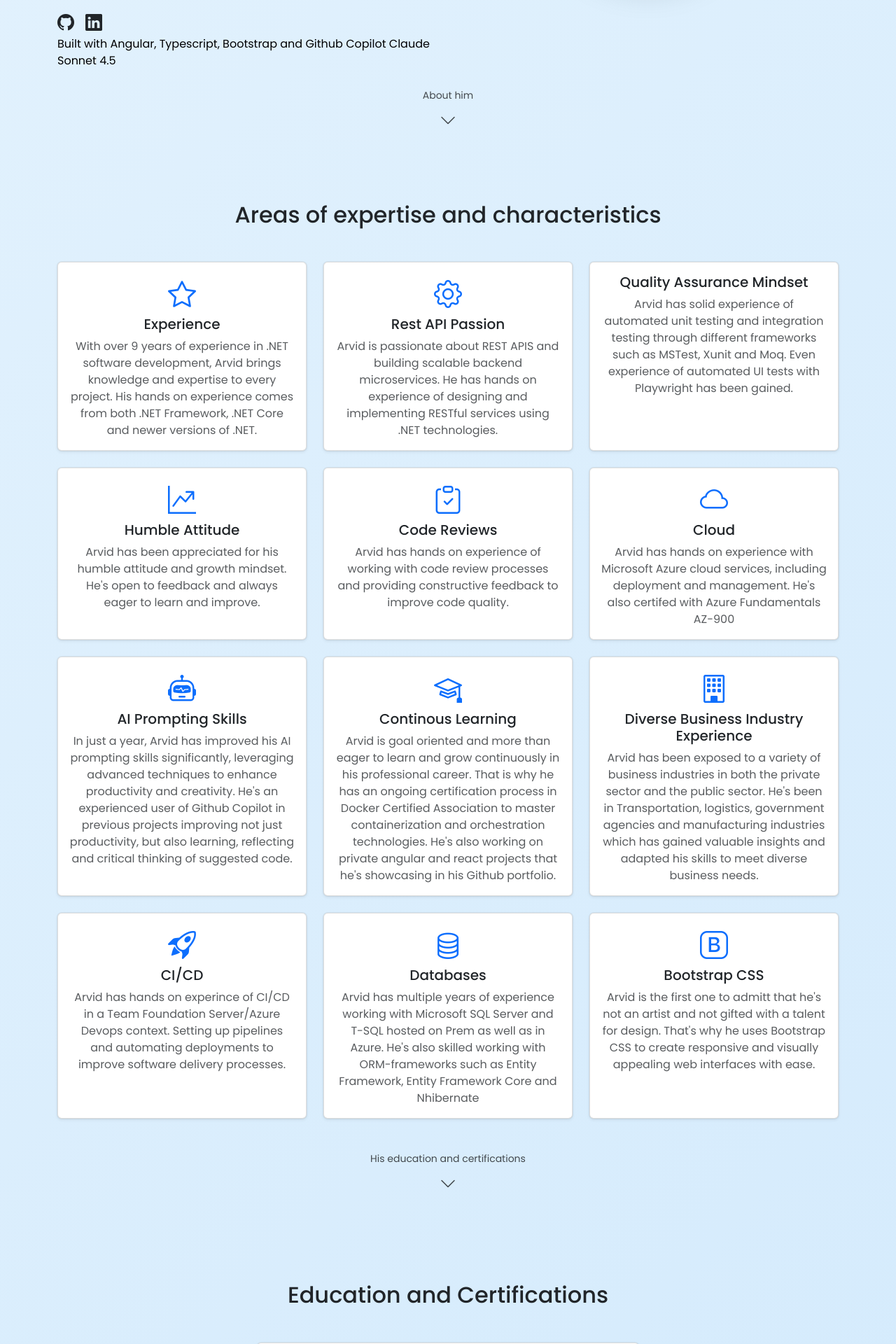
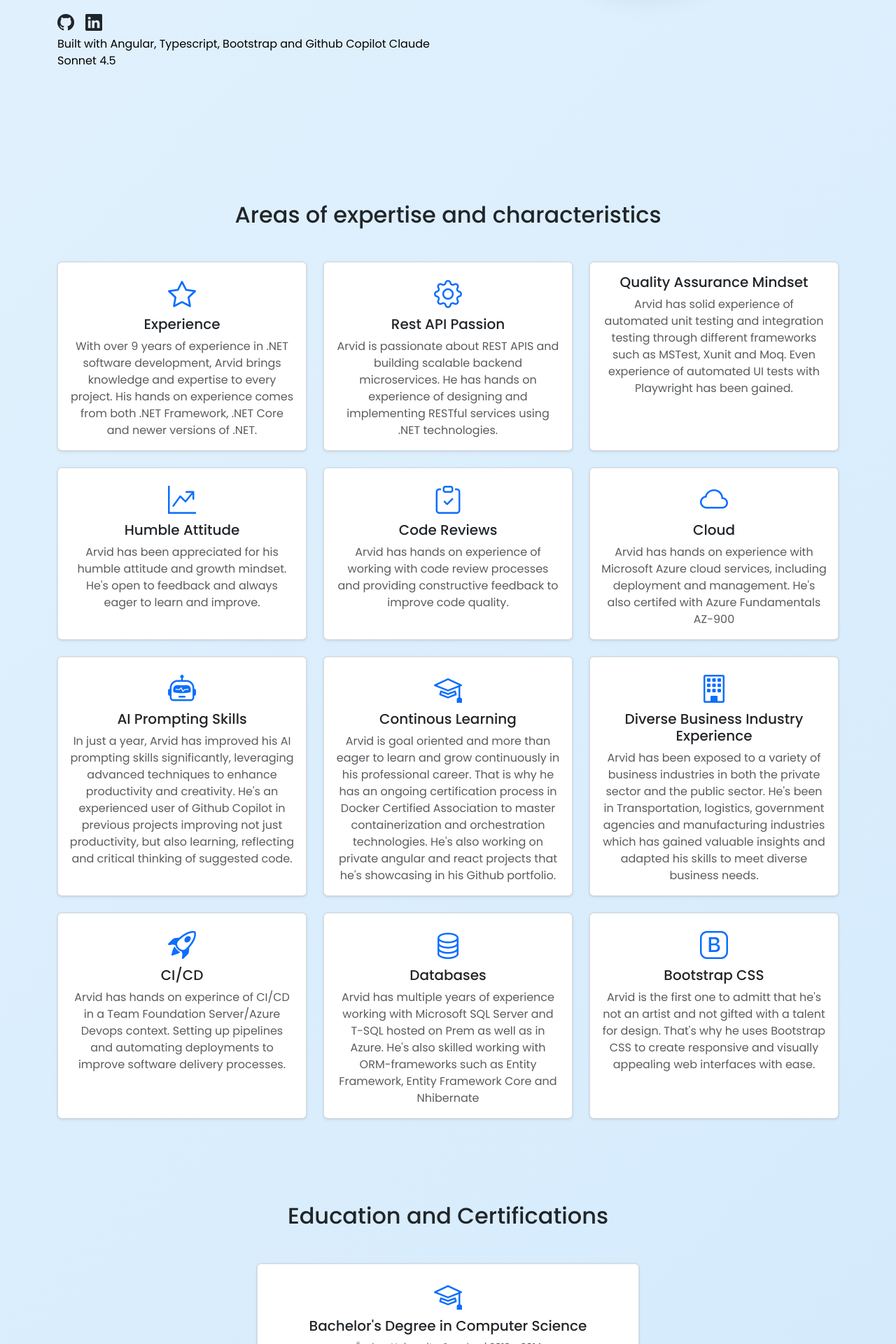
Before and after one commit to arvidwaldner/profile-angular-app, an Angular app: page / in a window 1280 px wide. Shown: the part 640-2560 px from the top of the page at 70% size. Built offline with nearby package versions, Linux system fonts and the light colour scheme.

Commit message:
Removing scroll indicators.

```diff
--- a/src/app/app.html
+++ b/src/app/app.html
@@ -65,15 +65,6 @@
       </div>
     </div>
   </div>
-
-  <div class="scroll-indicator position-absolute bottom-0 start-50 translate-middle-x mb-4">
-    <a href="#about" class="text-black text-decoration-none">
-      <div class="d-flex flex-column align-items-center animate-bounce">
-        <span class="small mb-2">About him</span>
-        <i class="bi bi-chevron-down fs-4"></i>
-      </div>
-    </a>
-  </div>
 </section>
 
 <section id="about" class="py-5 position-relative">
@@ -92,15 +83,6 @@
         </div>
       }
     </div>
-  </div>
-
-  <div class="scroll-indicator position-relative start-50 translate-middle-x mt-5">
-    <a href="#education" class="text-black text-decoration-none">
-      <div class="d-flex flex-column align-items-center animate-bounce">
-        <span class="small mb-2">His education and certifications</span>
-        <i class="bi bi-chevron-down fs-4"></i>
-      </div>
-    </a>
   </div>
 </section>
 
@@ -140,15 +122,6 @@
         </div>
       }
     </div>
-  </div>
-
-  <div class="scroll-indicator position-relative start-50 translate-middle-x mt-5">
-    <a href="#experiences" class="text-black text-decoration-none">
-      <div class="d-flex flex-column align-items-center animate-bounce">
-        <span class="small mb-2">His Work Experiences</span>
-        <i class="bi bi-chevron-down fs-4"></i>
-      </div>
-    </a>
   </div>
 </section>
 
@@ -263,21 +236,11 @@
       }
     </div>
   </div>
-
-  <div class="scroll-indicator position-relative start-50 translate-middle-x mt-5">
-    <a href="#skills" class="text-black text-decoration-none">
-      <div class="d-flex flex-column align-items-center animate-bounce">
-        <span class="small mb-2">His Skills Summary</span>
-        <i class="bi bi-chevron-down fs-4"></i>
-      </div>
-    </a>
-  </div>
 </section>
 
 <section id="skills" class="py-5 position-relative">
   <div class="container">
     <h2 class="text-center mb-5 mt-4">Skills Summary</h2>
-
     <div class="row mb-4">
       <div class="col-12">
         <div class="table-responsive" data-aos="fade-up" data-aos-delay="100">
@@ -323,7 +286,6 @@
         </div>
       </div>
     </div>
-
     <div class="row mb-4">
       <div class="col-12">
         <div class="table-responsive" data-aos="fade-up" data-aos-delay="100">
@@ -369,7 +331,6 @@
         </div>
       </div>
     </div>
-
     <div class="row mb-4">
       <div class="col-lg-6 mb-4 mb-lg-0">
         <div class="table-responsive" data-aos="fade-up" data-aos-delay="100">
@@ -414,7 +375,6 @@
           </table>
         </div>
       </div>
-
       <div class="col-lg-6">
         <div class="table-responsive" data-aos="fade-up" data-aos-delay="100">
           <table class="table table-hover table-bordered align-middle">
@@ -459,7 +419,6 @@
         </div>
       </div>
     </div>
-
     <div class="row">
       <div class="col-12">
         <div class="table-responsive" data-aos="fade-up" data-aos-delay="100">
@@ -497,8 +456,6 @@
     </div>
   </div>
 </section>
-
-<!-- Footer Section -->
 <footer class="bg-white border-top py-4">
   <div class="container">
     <div class="row">
```
